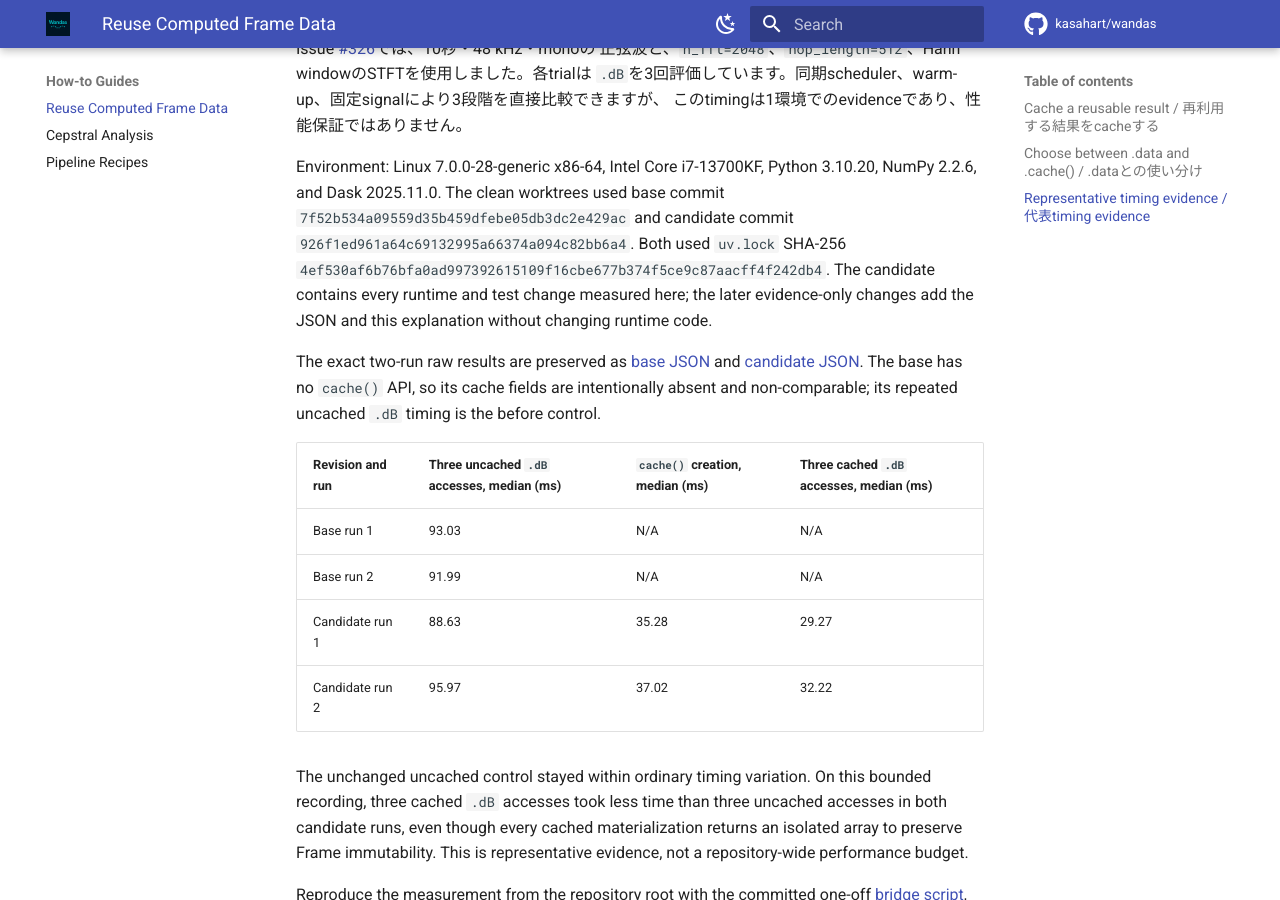
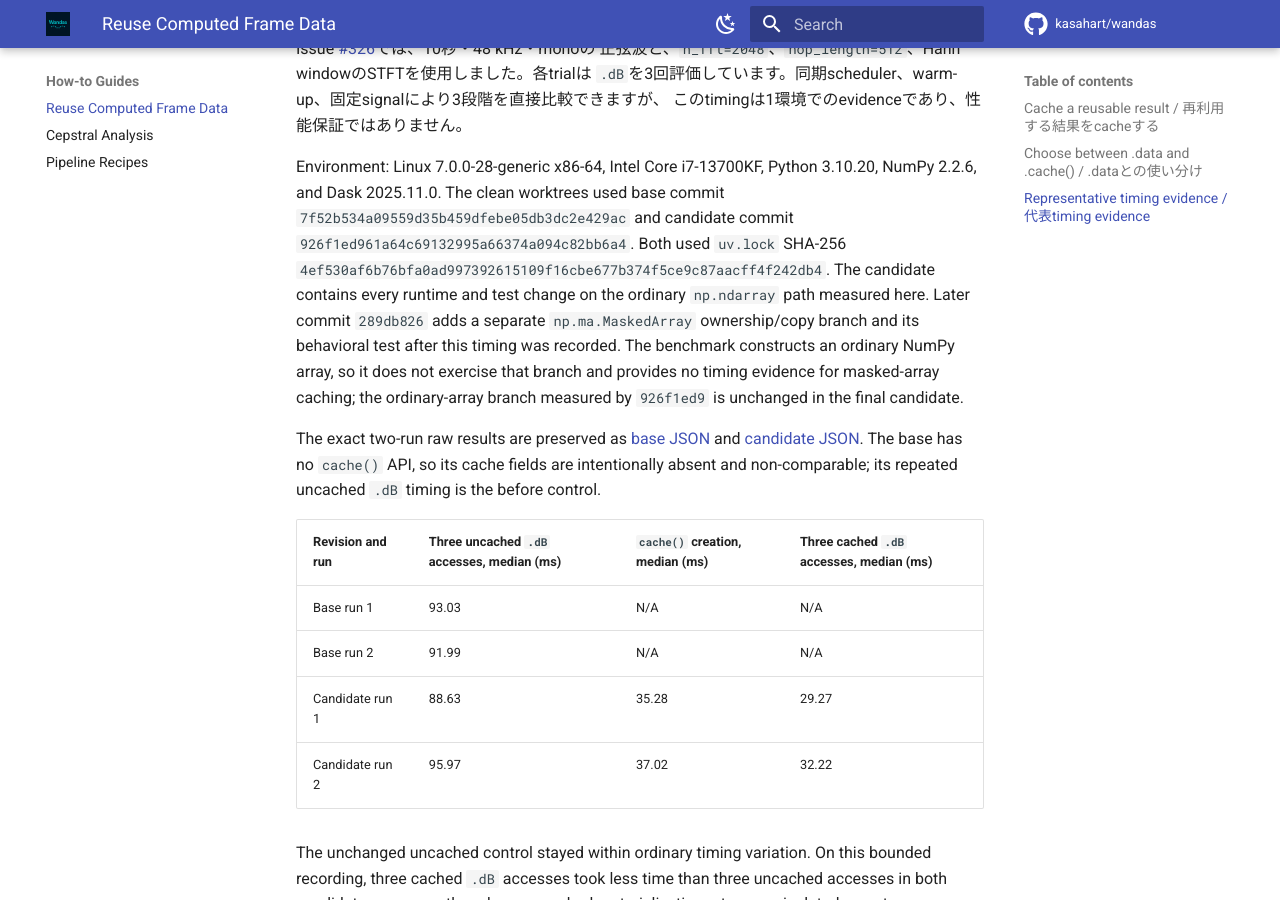
Before and after one commit to kasahart/wandas, an MkDocs documentation site: the page built from docs/src/how-to/cache-computed-data.md, in a window 1280 px wide and 900 px high, scrolled down 1751 px. Built offline with MkDocs 1.6.1 and Material for MkDocs 9.7.7, drawn with Linux system fonts in a browser that asks for light colours; comment, search, counter and statistics services are not loaded.

Commit message:
Clarify Frame cache benchmark scope

```diff
--- a/docs/src/how-to/cache-computed-data.md
+++ b/docs/src/how-to/cache-computed-data.md
@@ -73,9 +73,12 @@ Environment: Linux 7.0.0-28-generic x86-64, Intel Core i7-13700KF, Python
 `7f52b534a09559d35b459dfebe05db3dc2e429ac` and candidate commit
 `926f1ed961a64c69132995a66374a094c82bb6a4`. Both used `uv.lock` SHA-256
 `4ef530af6b76bfa0ad997392615109f16cbe677b374f5ce9c87aacff4f242db4`.
-The candidate contains every runtime and test change measured here; the later
-evidence-only changes add the JSON and this explanation without changing runtime
-code.
+The candidate contains every runtime and test change on the ordinary
+`np.ndarray` path measured here. Later commit `289db826` adds a separate
+`np.ma.MaskedArray` ownership/copy branch and its behavioral test after this timing
+was recorded. The benchmark constructs an ordinary NumPy array, so it does not
+exercise that branch and provides no timing evidence for masked-array caching; the
+ordinary-array branch measured by `926f1ed9` is unchanged in the final candidate.
 
 The exact two-run raw results are preserved as
 [base JSON](../assets/benchmarks/issue-326/base-7f52b534.json) and
```
